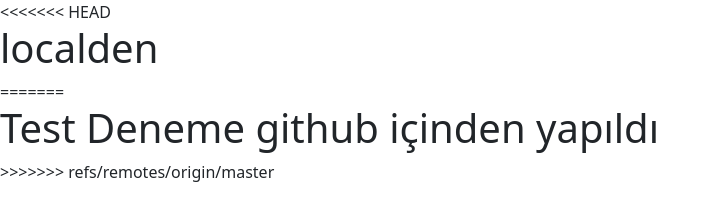
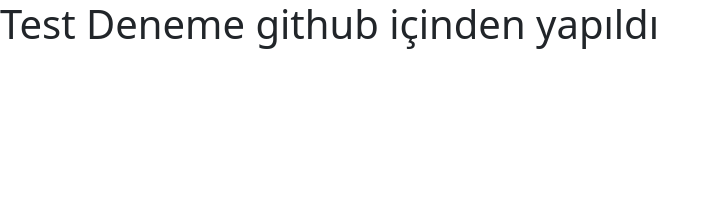
Before and after one commit to ozdemir0ozdemir/genesis, a plain HTML site: page index.html in a window 1280 px wide. Shown: the whole page, without its empty margins (0-719 px from the left). Drawn offline with nearby package versions, Linux system fonts and the light colour scheme.

Commit message:
index düzeltildi
iki h1 teke indirildi

```diff
--- a/index.html
+++ b/index.html
@@ -11,11 +11,7 @@
     <title>Hello, world!</title>
   </head>
   <body>
-<<<<<<< HEAD
-    <h1>localden</h1>
-=======
     <h1>Test Deneme github içinden yapıldı</h1>
->>>>>>> refs/remotes/origin/master
 
     <!-- Optional JavaScript; choose one of the two! -->
 
```
